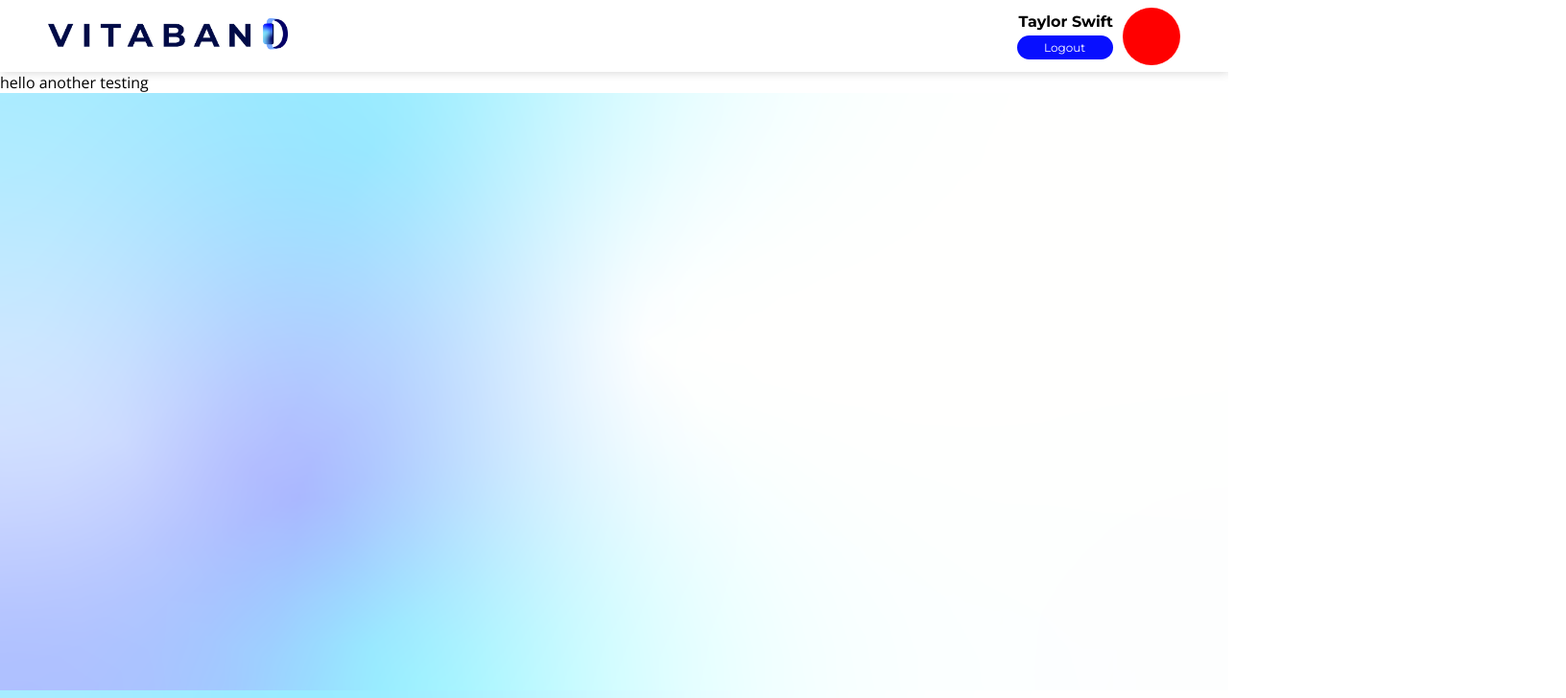
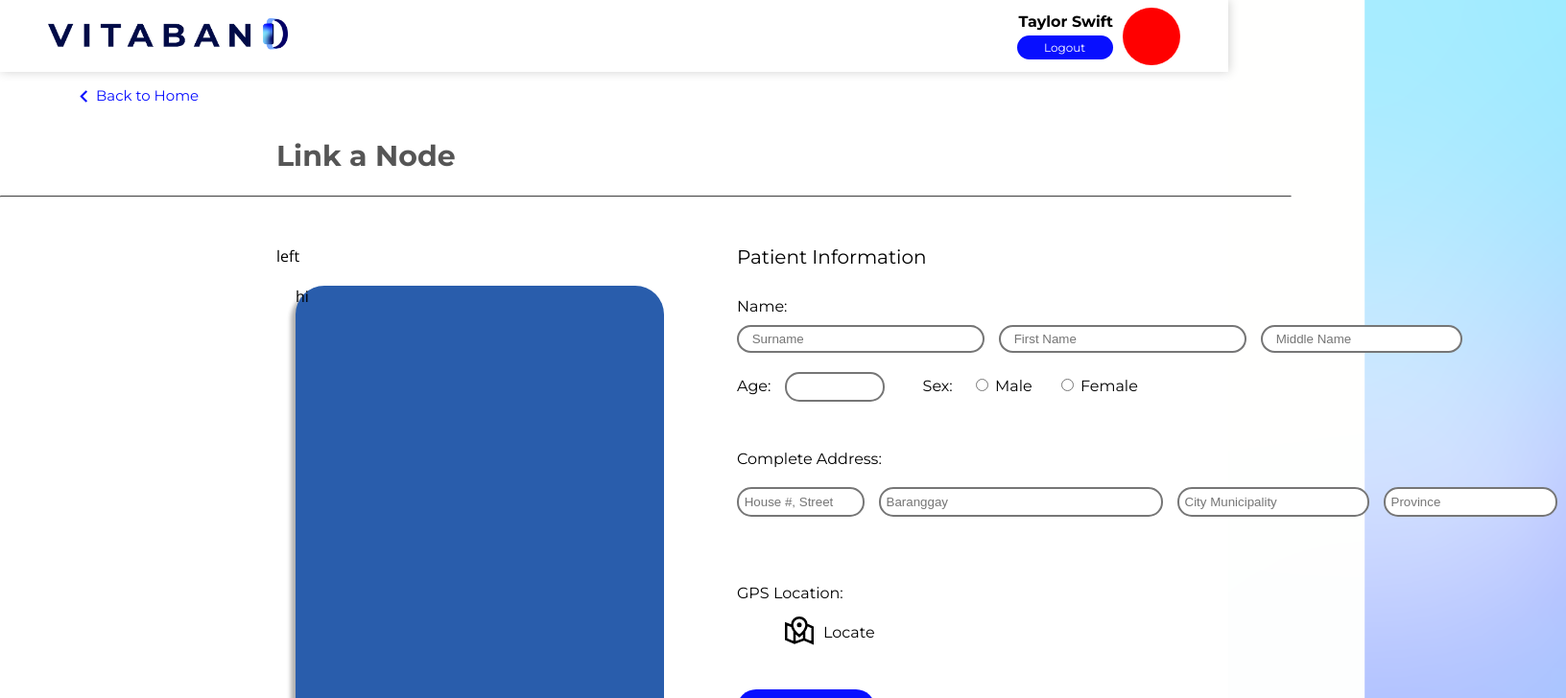
Before and after one commit to aughost-sus/Vitaband, a React (Create React App) app in the folder vitaband/: page /linknode in a window 1280 px wide. Shown: the top 728 px of the page at 96% size, 1632 px wide, since content can reach past the window. Built offline with nearby package versions, Linux system fonts and the light colour scheme.

Commit message:
link a node update 1

```diff
--- /dev/null
+++ b/vitaband/src/pages/linkanode/linknode.css
@@ -0,0 +1,182 @@
+.linkanode{
+    background-color: white;
+    height: 100vh;
+}
+
+.icon2 {
+    position: absolute;
+    font-size: 25px;
+    margin: -2px 75px;
+    color: #080FFF;
+}
+
+.toppart{
+    background-color: rgb(255, 255, 255);
+    color: #555555;
+    font-family:'Montserrat', sans-serif;
+    position: absolute;
+    left: 3in;
+    top: 1.5in;
+    font-size: 30px;
+    font-weight: bold;
+}
+
+.line{
+    position: relative;
+    top: 80px;
+    border-top: 1px solid rgb(68, 68, 68);
+    width: 14in;
+}
+
+.botpart{
+    display: flex;
+    flex-direction: row;
+    position: relative;
+    top: 100px;
+    left: 3in;
+    width: 14in;
+}
+
+.left{
+    width: 5in;
+}
+
+.box1{
+    background-color: #295dac;
+    border-radius: 30px;
+    position: relative;
+    top: 20px;
+    left: 20px;
+    height: 6in;
+    width: 4in;
+    box-shadow:-5px 5px 4px rgba(0, 0, 0, 0.3);
+}
+
+.right{
+    font-family:'Montserrat', sans-serif;
+    width: 9in;
+    height: 7in;
+}
+
+.patinf{
+    font-weight: 500;
+    font-size: 20px;
+}
+
+.name{
+    padding-top: 30px;
+}
+
+.surname{
+    padding: 0px 4px 0px 10px;
+    margin-top: 10px;
+    border-radius: 15px;
+    height: 25px;
+    width: 2.5in;
+    border-style: solid;
+    margin-right: 15px;
+}
+
+.firstname{
+    padding: 0px 4px 0px 10px;
+    margin-top: 10px;
+    border-radius: 15px;
+    height: 25px;
+    width: 2.5in;
+    border-style: solid;
+    margin-right: 15px;
+}
+
+.middle{
+    padding: 0px 4px 0px 10px;
+    margin-top: 10px;
+    border-radius: 15px;
+    height: 25px;
+    width: 2in;
+    border-style: solid;
+}
+
+.age{
+    margin-top: 20px;
+    margin-left: 10px;
+    margin-right: 40px;
+    border-radius: 15px;
+    height: 25px;
+    width: 1in;
+    border-style: solid;
+}
+
+.femalebtn{
+    margin-left: 30px;
+}
+
+.malebtn{
+    margin-left: 20px;
+}
+
+.address{
+    margin-top: 50px;
+}
+
+.street{
+    margin-top: 20px;
+    margin-right: 15px;
+    border-radius: 15px;
+    height: 25px;
+    width: 1.3in;
+    border-style: solid;
+}
+
+.brgy{
+    margin-top: 20px;
+    margin-right: 15px;
+    border-radius: 15px;
+    height: 25px;
+    width: 3in;
+    border-style: solid;
+}
+
+.municipality{
+    margin-top: 20px;
+    margin-right: 15px;
+    border-radius: 15px;
+    height: 25px;
+    width: 2in;
+    border-style: solid;
+}
+
+.province{
+    margin-top: 20px;
+    border-radius: 15px;
+    height: 25px;
+    width: 1.8in;
+    border-style: solid;
+}
+
+.gpslocation{
+    margin-top: 70px;
+}
+
+.locateicon{
+    position: absolute;
+    color: #080FFF;
+    margin-left: 50px;
+    margin-top: 15px;
+}
+
+.locate{
+    margin-left: 90px;
+    margin-top: 3px;
+}
+
+.linkbtn{
+    color: white;
+    font-family:'Montserrat', sans-serif;
+    background-color: #080FFF;
+    margin-top: 50px;
+    width: 1.5in;
+    height: 0.5in;
+    border-radius: 20px;
+    border: 0;
+
+}
--- a/vitaband/src/pages/linkanode/linknode.js
+++ b/vitaband/src/pages/linkanode/linknode.js
@@ -1,13 +1,55 @@
 import React from 'react'
 import Navbar from '../Navbar/navbar'
+import "../linkanode/linknode.css"
+import {MdKeyboardArrowLeft } from 'react-icons/md'
+import {GrMapLocation} from 'react-icons/gr'
 
 
 const Linknode= () => {
     return (
-        <div className='hahaha'>
+        <div className='linkanode'>
             <Navbar />
            { /* start coding here */ }
-            <div className='link'> hello another testing</div>
+            <div className='link'>
+                <MdKeyboardArrowLeft className='icon2'/><p>Back to Home</p>
+                <div className="toppart">
+                    Link a Node
+                </div>
+                <hr className="line" /><br/>
+                <div className="botpart">
+                    <div className="left">left
+                        <div className="box1">hi</div>
+                    </div>
+                    <div className="right">
+                        <div className="patinf">Patient Information</div>
+                        <div className="name">
+                            Name: <br/>
+                            <input type="name" className='surname' placeholder=' Surname'/>
+                            <input type="name" className='firstname' placeholder=' First Name'/>
+                            <input type="name" className='middle' placeholder=' Middle Name'/>
+                        </div>
+                        <div className="ageandsex">
+                            Age: <input type="Age" className='age'/>
+                            Sex:    <input type="radio" className='malebtn'/>  Male
+                                    <input type="radio" className='femalebtn'/>  Female
+                        </div>
+                        <div className="address">
+                            Complete Address: <br/>
+                            <input type="name" className='street' placeholder=' House #, Street'/>
+                            <input type="name" className='brgy' placeholder=' Baranggay'/>
+                            <input type="name" className='municipality' placeholder=' City Municipality'/>
+                            <input type="name" className='province' placeholder=' Province'/>
+                        </div>
+                        <div className="gpslocation">
+                            GPS Location: <br/>
+                            <GrMapLocation size={"30px"} className='locateicon'/>
+                            <br/>
+                            <div className="locate">Locate</div>
+                        </div>
+                        <button className='linkbtn'>Link</button>
+                    </div>
+                </div>
+            </div>
         </div>
     );
  }
```
Also changed, not shown: 1 other file (tests, documents, lock files or other folders).
